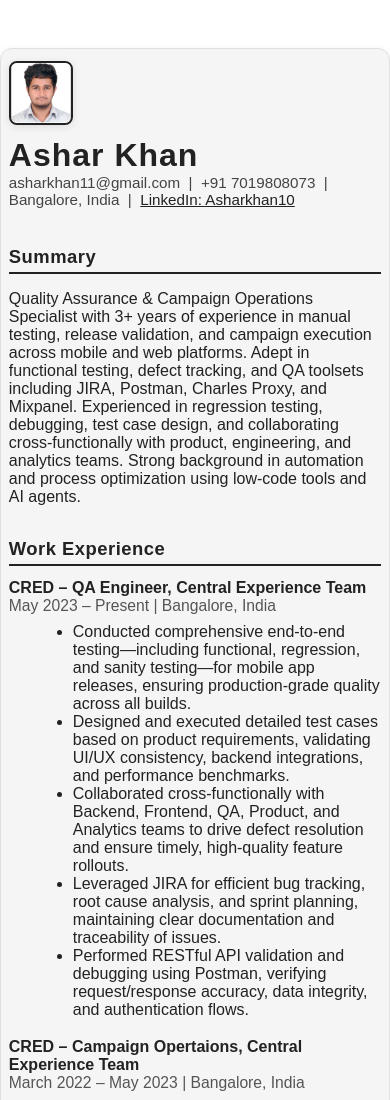
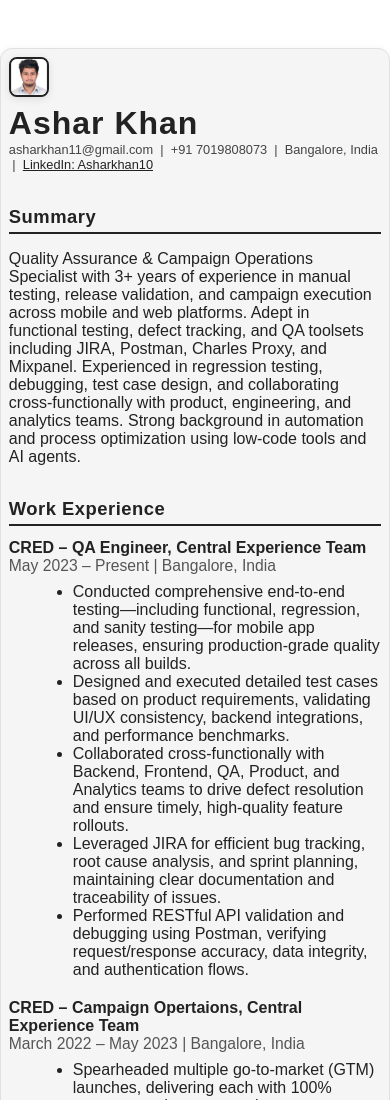
Before and after one commit to asharkhan-11/resume-site, a plain HTML site: page index.html in a window 390 px wide. Shown: the top 1100 px of the page. Drawn offline with Linux system fonts and the light colour scheme.

Commit message:
Update index.html

```diff
--- a/index.html
+++ b/index.html
@@ -172,26 +172,53 @@
     @media (max-width: 600px) {
       .header-row {
         display: flex;
+        flex-direction: row;
         align-items: flex-start;
-        gap: 12px;
+        gap: 8px;
         margin-top: 0;
         flex-wrap: wrap;
-      }
-      .header-left {
-        min-width: 0;
-        flex: 1;
       }
       .profile-photo {
         position: static;
         float: none;
         display: block;
-        margin: 0 12px 12px 0;
-        width: 60px;
-        height: 60px;
+        margin: 0 8px 8px 0;
+        width: 48px;
+        height: 48px;
         flex-shrink: 0;
+        order: 0;
+      }
+      .header-left {
+        min-width: 0;
+        flex: 1;
+        order: 1;
+        word-break: break-word;
+        overflow-wrap: break-word;
+      }
+      h1 {
+        font-size: 1em;
+        word-break: break-word;
+        overflow-wrap: break-word;
+      }
+      .contact {
+        font-size: 0.85em;
+        word-break: break-word;
+        overflow-wrap: break-word;
       }
       .container {
-        padding-top: 12px;
+        padding-top: 8px;
+      }
+    }
+    @media (max-width: 480px) {
+      .profile-photo {
+        width: 36px;
+        height: 36px;
+      }
+      h1 {
+        font-size: 0.95em;
+      }
+      .contact {
+        font-size: 0.8em;
       }
     }
     .profile-photo:hover {
```
